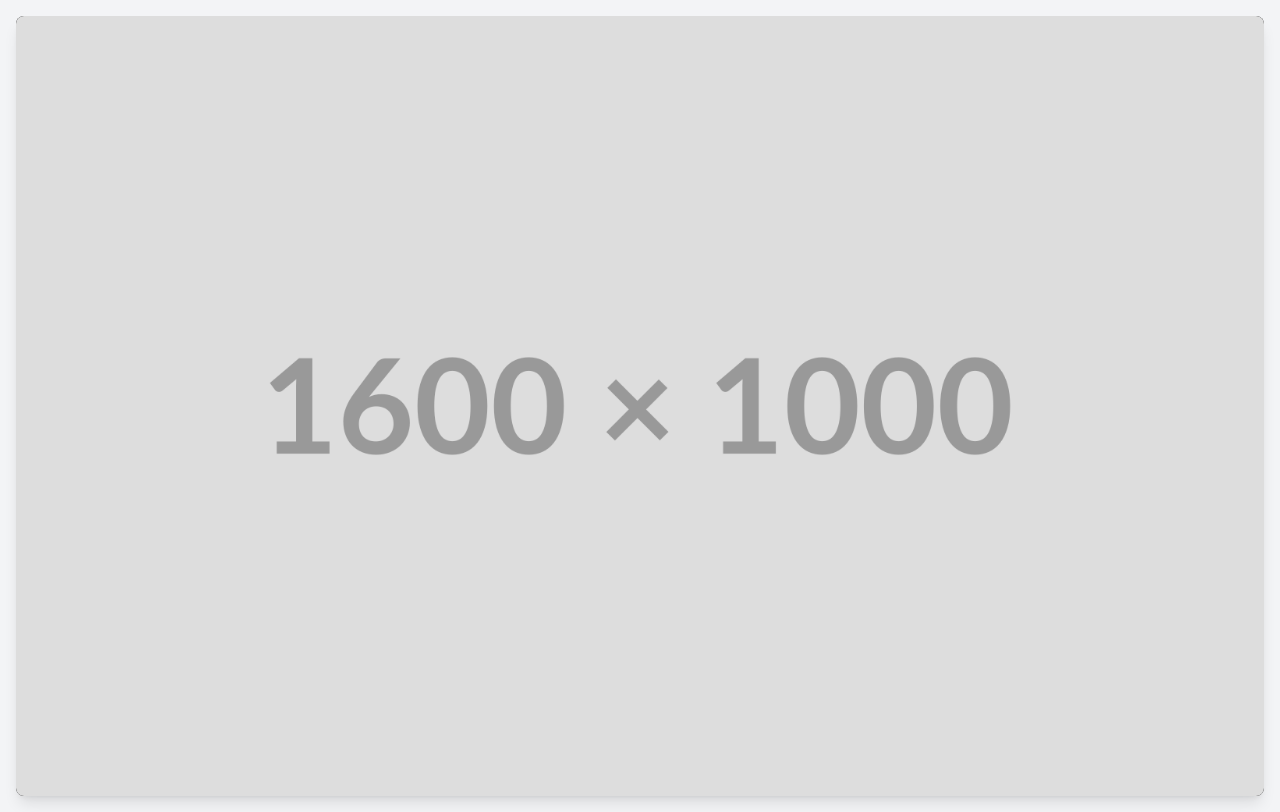
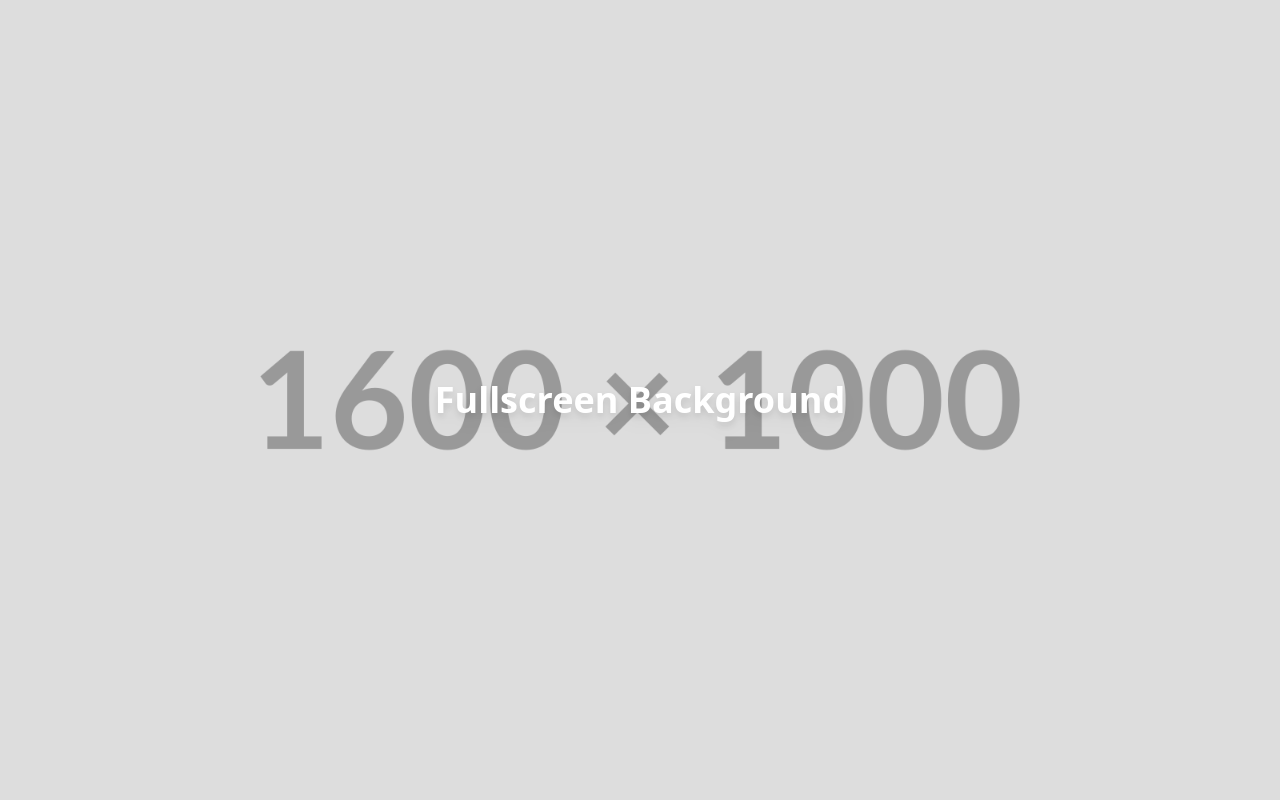
Before and after one commit to danrald/tailwind, a website: page flatheadmt.html in a window 1280 px wide. Drawn offline with nearby package versions, Linux system fonts and the light colour scheme.

Commit message:
image full screen

```diff
--- a/flatheadmt.html
+++ b/flatheadmt.html
@@ -5,15 +5,17 @@
   <meta name="viewport" content="width=device-width, initial-scale=1.0" />
   <script src="https://cdn.tailwindcss.com"></script>
 </head>
-<body class="bg-gray-100 flex items-center justify-center min-h-screen p-4">
+<body class="m-0">
 
-  <div class="w-full max-w-7xl">
-    <div class="aspect-[16/10] overflow-hidden rounded-lg shadow-lg bg-black">
-      <img
-        src="./images/main.png"
-        alt="Responsive image"
-        class="w-full h-full object-contain"
-      />
+  <div
+    class="w-screen h-screen bg-center bg-no-repeat bg-cover"
+    style="background-image: url('./images/main.png');"
+  >
+    <!-- Optional overlay content -->
+    <div class="w-full h-full flex items-center justify-center">
+      <h1 class="text-white text-4xl font-bold drop-shadow-lg">
+        Fullscreen Background
+      </h1>
     </div>
   </div>
 
```
